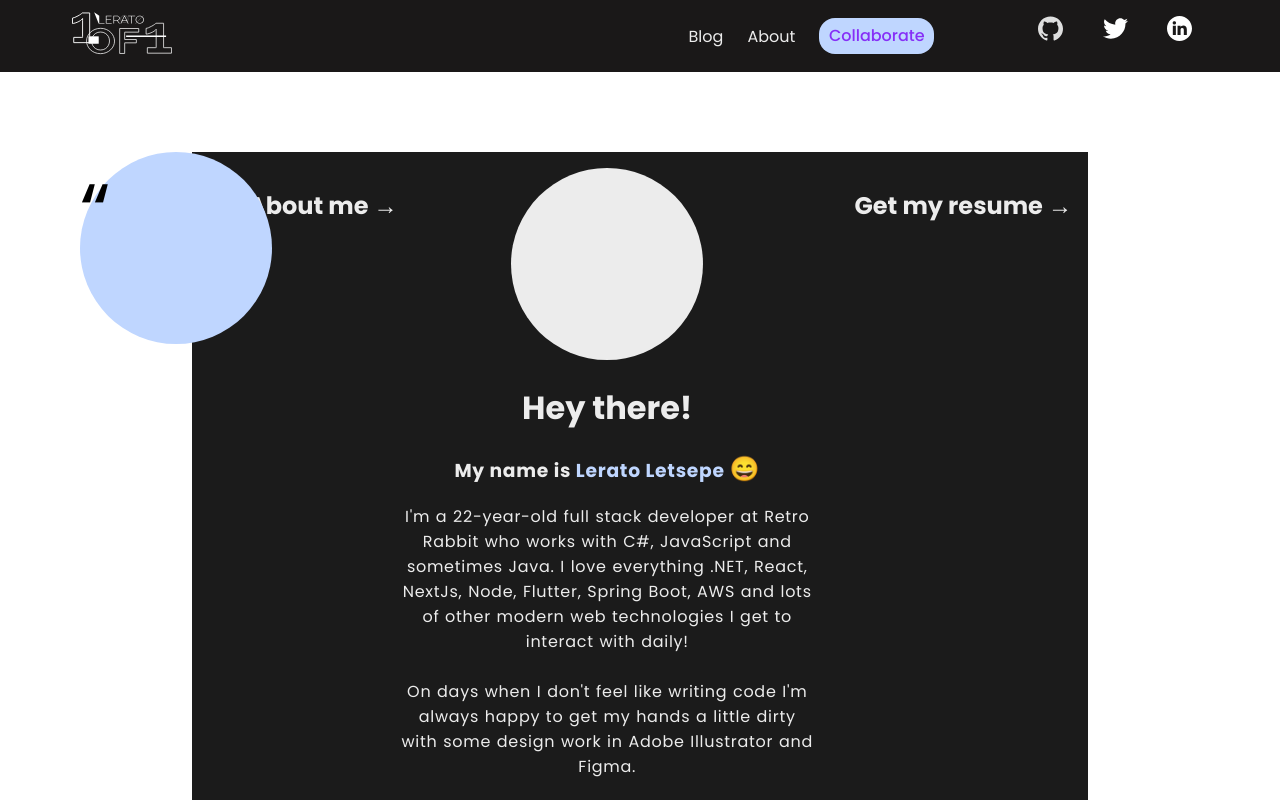
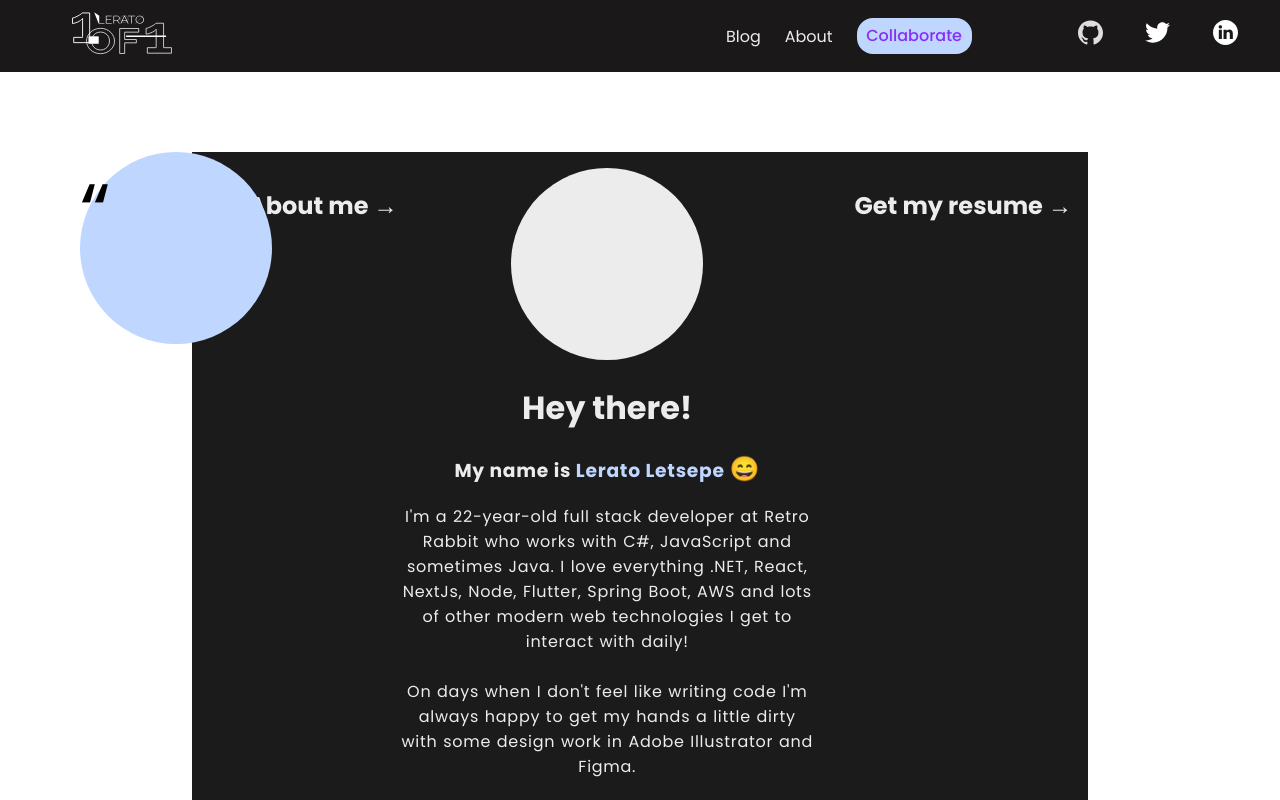
Before and after one commit to lerato1ofwan/innanet-me, a Next.js app: page /about in a window 1280 px wide. Shown: the top 800 px of the page. Built offline with nearby package versions, Linux system fonts and the light colour scheme.

Commit message:
Updated social icons styles to center horizontally on navbar

```diff
--- a/styles/SocialIcons.module.scss
+++ b/styles/SocialIcons.module.scss
@@ -1,8 +1,9 @@
 .social-links {
+    height: 9vh;
+    display: flex;
     flex: 1;
-    align-self: center;
-    padding-right: 3rem;
-    height: 9vh;
+    flex-direction: column;
+    justify-content: center;
 
     ul {
         display: flex;
```
